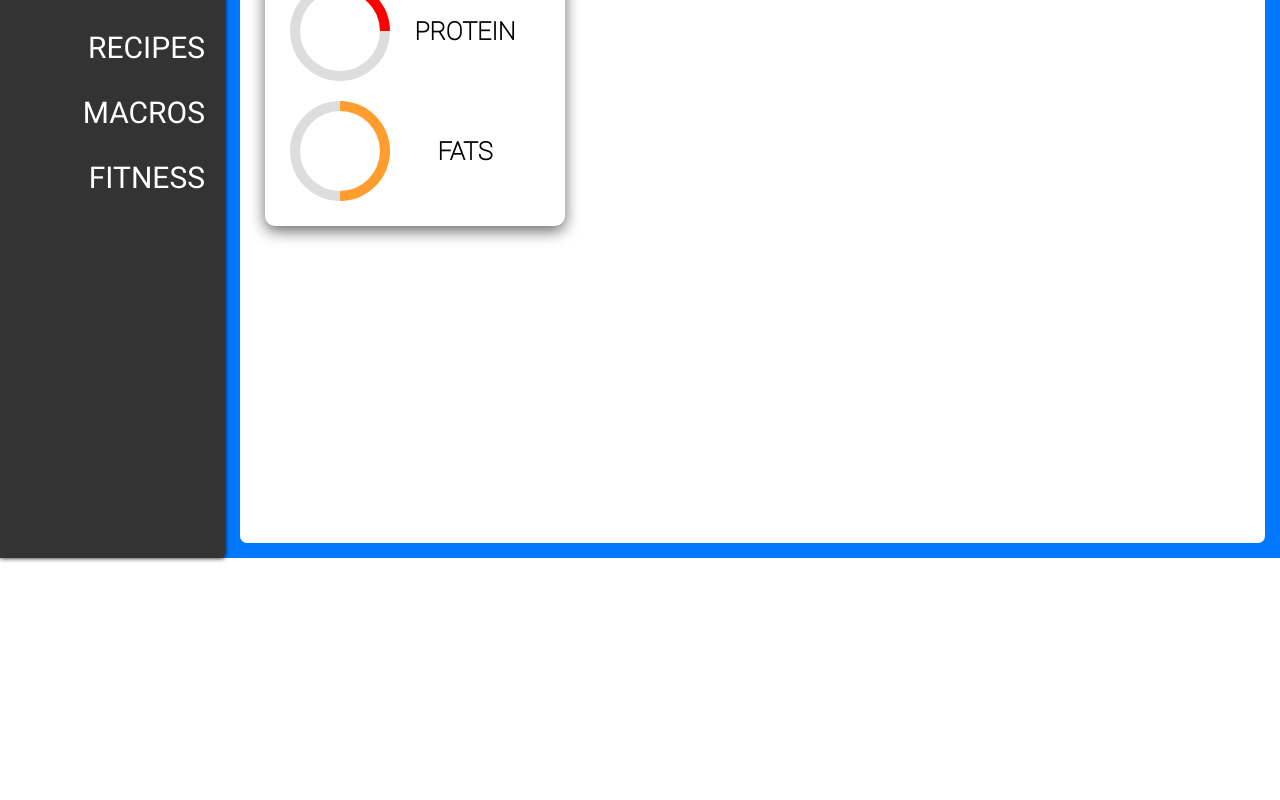
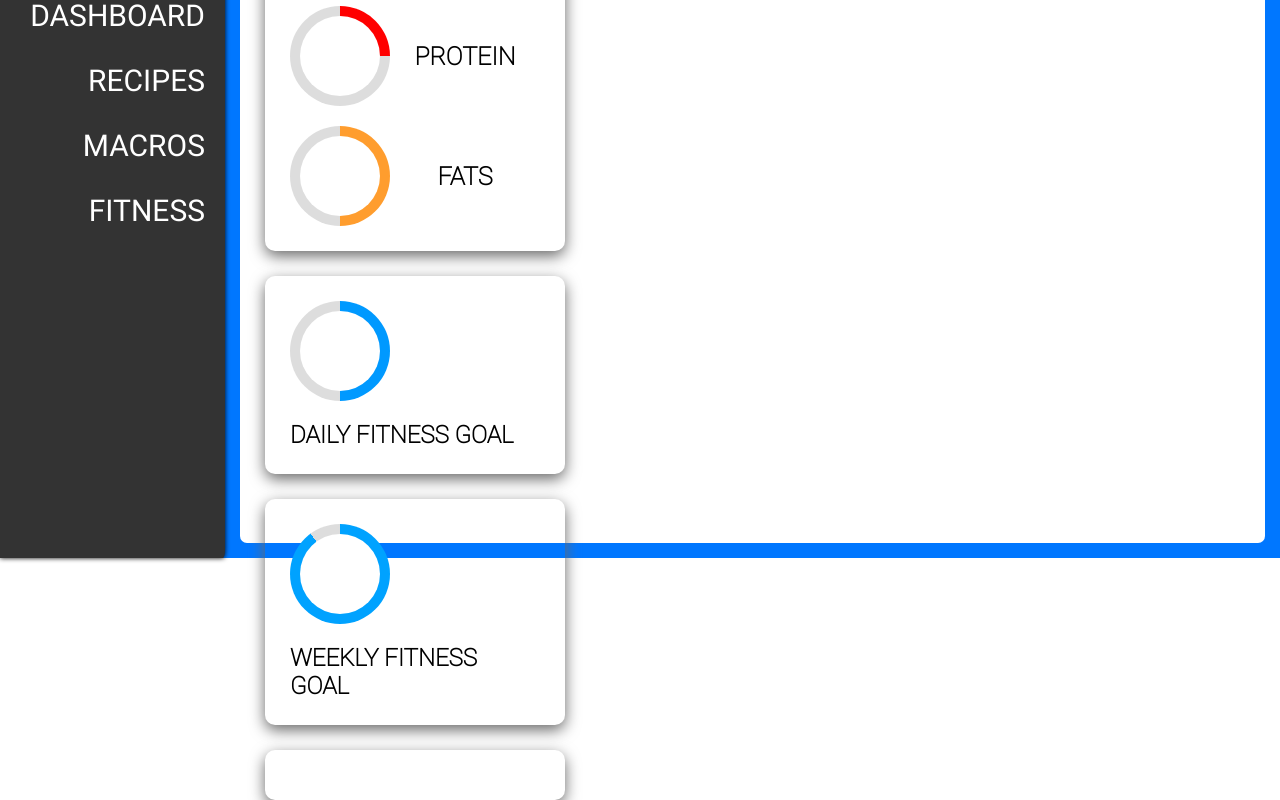
Before and after one commit to Wazmond/foodez, a React (Vite) app: page /dashboard in a window 1280 px wide. Shown: the part 242-1042 px from the top of the page. Before the commit the page ends 800 px from the top, so only its background shows below. Built offline with nearby package versions, Linux system fonts and the light colour scheme.

Commit message:
Changelog 30/5/24 10:04AM
+ Made circular progression function so that it can be used for Daily/weekly goals for dashboard page
+ Edited Sidebar margins/padding so its fixed sizes.
+ Edited the Fetch function for IngSearch so it doesnt throw the requiring a key error

```diff
--- a/src/Sidebar.jsx
+++ b/src/Sidebar.jsx
@@ -20,7 +20,7 @@ const Brand = styled.div`
     height: 200px;
     width: 200px;
     background-color: white;
-    margin: calc((15vw - 200px)/2) auto;
+    margin: 12.5px;
 `;
 
 const NavContainer = styled.div`
--- a/src/Sites/Dashboard.jsx
+++ b/src/Sites/Dashboard.jsx
@@ -2,6 +2,7 @@ import styled from "styled-components";
 import DailyFoodGoal from "./DashboardPage/DailyFoodGoal";
 import DailyFitnessGoal from "./DashboardPage/DailyFitnessGoal";
 import WeeklyFitnessGoal from "./DashboardPage/WeeklyFitnessGoal";
+import WeeklyFoodTrend from "./DashboardPage/WeeklyFoodTrend";
 
 const DashboardPage = styled.div`
     background-color: white;
@@ -11,6 +12,10 @@ const DashboardPage = styled.div`
     font-family: roboto-regular;
 
     padding: 25px;
+
+    display: flex;
+    flex-direction: column;
+    gap: 25px;
 `;
 
 var user;
@@ -21,8 +26,9 @@ export default function Dashboard() {
             <h1>Welcome {user}</h1>
 
             <DailyFoodGoal /> {/* done */}
-            <DailyFitnessGoal />
-            <WeeklyFitnessGoal />
+            <DailyFitnessGoal /> {/* DONE*/}
+            <WeeklyFitnessGoal /> {/* DONE*/}
+            <WeeklyFoodTrend />
         </DashboardPage>
     );
 };
--- a/src/Sites/DashboardPage/DailyFitnessGoal.jsx
+++ b/src/Sites/DashboardPage/DailyFitnessGoal.jsx
@@ -1,7 +1,24 @@
+import styled from "styled-components"
+import CircularProgression from "./CircularProgression";
+
+const DailyFitnessContainer = styled.div`
+    display: flex;
+    flex-direction: column;
+    gap: 20px;
+    box-shadow: 0 5px 15px #686868;
+    border-radius: 10px;
+    font-family: roboto-thin;
+    width: 300px;
+    padding: 25px;
+`;
+
+
 export default function DailyFitnessGoal() {
     return(
-        <>
-
-        </>
+        <DailyFitnessContainer>
+            <CircularProgression colour="#0099ff" percentage={50} />
+            <h2>DAILY FITNESS GOAL</h2>
+            {/* add a plus sign so you can add fitness/activities */}
+        </DailyFitnessContainer>
     )
 }
--- a/src/Sites/DashboardPage/WeeklyFitnessGoal.jsx
+++ b/src/Sites/DashboardPage/WeeklyFitnessGoal.jsx
@@ -1,6 +1,22 @@
+import styled from "styled-components"
+import CircularProgression from "./CircularProgression"
+
+const WeeklyFitnessContainer = styled.div`
+    display: flex;
+    flex-direction: column;
+    gap: 20px;
+    box-shadow: 0 5px 15px #686868;
+    border-radius: 10px;
+    font-family: roboto-thin;
+    width: 300px;
+    padding: 25px;
+`;
+
 export default function WeeklyFitnessGoal() {
     return(
-        <>
-        </>
-    )
+        <WeeklyFitnessContainer>
+            <CircularProgression colour="#00a2ff" percentage={90}/>
+            <h2>WEEKLY FITNESS GOAL</h2>
+        </WeeklyFitnessContainer>
+    );
 }
--- /dev/null
+++ b/src/Sites/DashboardPage/WeeklyFoodTrend.jsx
@@ -0,0 +1,24 @@
+import styled from "styled-components"
+
+const WeeklyFoodTrendPage = styled.div`
+    display: flex;
+    flex-direction: column;
+    gap: 20px;
+    box-shadow: 0 5px 15px #686868;
+    border-radius: 10px;
+    font-family: roboto-thin;
+    width: 300px;
+    padding: 25px;
+`;
+
+export default function WeeklyFoodTrend() {
+    return(
+        <>
+        <WeeklyFoodTrendPage>
+
+        </WeeklyFoodTrendPage>
+        </>
+    )
+}
+
+// create a trend line/
--- a/src/Sites/Fitness.jsx
+++ b/src/Sites/Fitness.jsx
@@ -2,6 +2,7 @@ export default function Fitness() {
     return(
         <>
             <h1> Lorem ipsum dolor sit amet consectetur adipisicing elit. Dignissimos eligendi aperiam corporis ad. Numquam perspiciatis molestias repellat exercitationem quis deserunt omnis voluptate! Vitae voluptate quia dicta, sapiente exercitationem quam hic.</h1>
+            <p>https://rapidapi.com/justin-WFnsXH_t6/api/exercisedb</p>
         </>
     )
 }
--- a/src/Sites/Recipe.jsx
+++ b/src/Sites/Recipe.jsx
@@ -47,11 +47,8 @@ const Page = styled.div`
     margin: 0 0 auto;
 `;
 
-const PantryPages = styled.div`
-    display: ${({ isPageDisplaying }) => (isPageDisplaying ? "flex" : "none")};
-`;
 const RecipesPage = styled.div`
-    display: ${({ isPageDisplaying }) => (isPageDisplaying ? "none" : "flex")};
+
 `;
 
 export default function Recipe() {
--- a/src/Sites/RecipePage/IngSearch.jsx
+++ b/src/Sites/RecipePage/IngSearch.jsx
@@ -124,8 +124,8 @@ export default function IngSearch() {
                         (<li>Please enter item into search box to begin.</li>) :
                         (APIresults.length > 0 ?
                             (APIresults.map((result, index) => (
-                                <SeachResultSpan>
-                                    <PantrySearchResults key={index}>{result.name}</PantrySearchResults>
+                                <SeachResultSpan key={index}>
+                                    <PantrySearchResults>{result.name}</PantrySearchResults>
                                 </SeachResultSpan>
                             ))) : (
                                 <li>No results found...</li>
```
